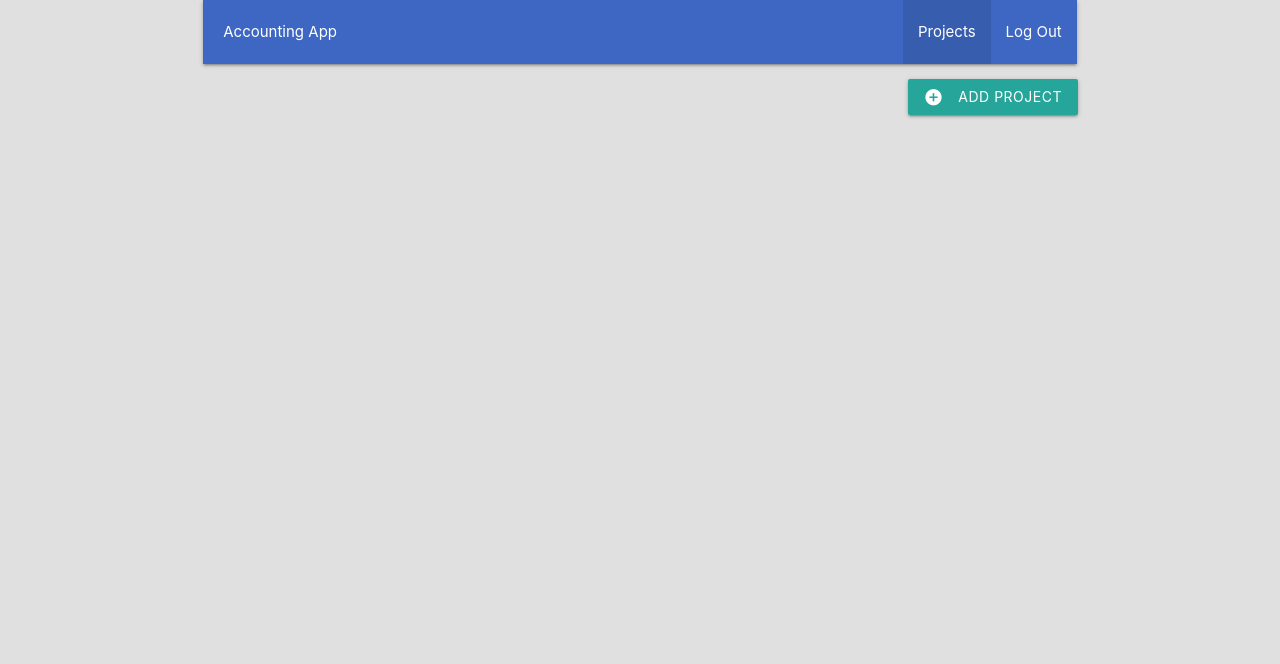
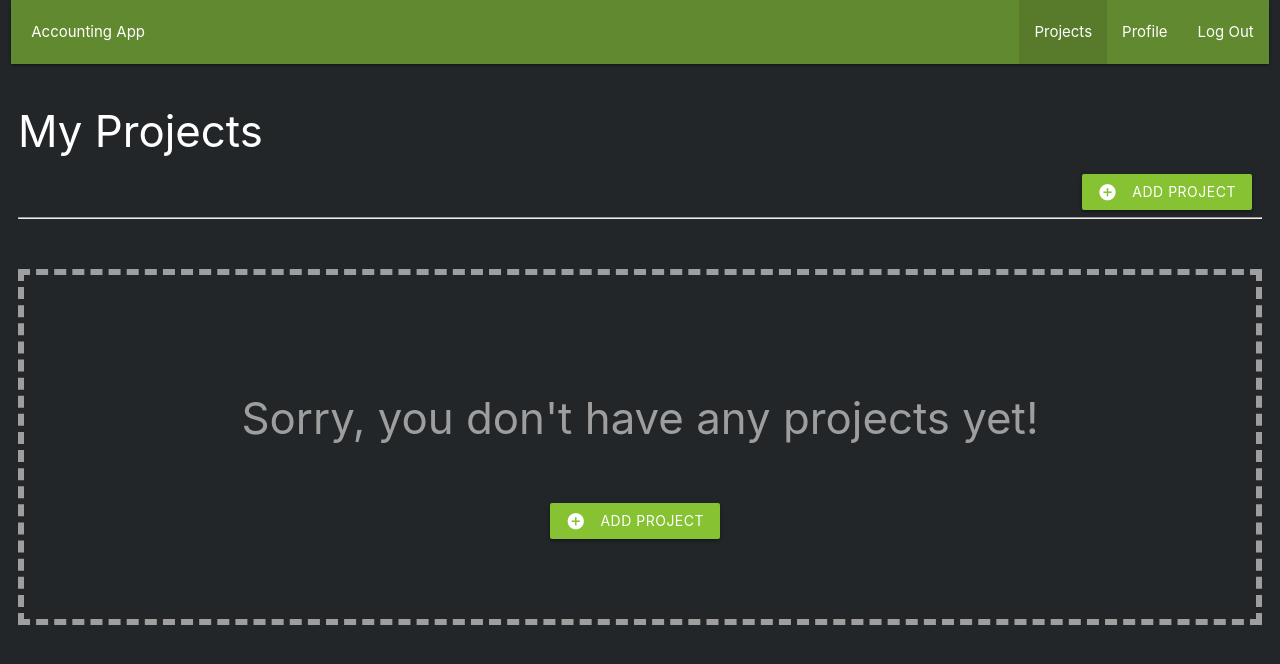
Before and after one commit to RasoulXR10/Budgetapplication, a Django app: template BudgetApp/budget/templates/budget/home.html in a window 1280 px wide. Shown: the top 664 px of the page. Run offline with Django 3.2, Linux system fonts and the light colour scheme; the template is opened without the code that fills it, so the values that code supplies are empty; some libraries are stand-ins or nearby versions.

Commit message:
rudimentery homestylish commited

```diff
--- a/BudgetApp/budget/static/css/styles.css
+++ b/BudgetApp/budget/static/css/styles.css
@@ -2,7 +2,7 @@
 
 html {
     font-family: 'Montserrat';
-    background-color: #E0E0E0;
+    background-color: #222629;
 }
 
 /* General */
@@ -14,9 +14,17 @@ html {
     margin: 0!important;
 }
 
+
+.section-projects {
+    padding: 10px;
+    margin-top: 0px;
+    margin-right: 8px;
+    margin-left: 8px;
+}
+
 /* project list (no project) */
 .noproject-wrapper {
-    margin-top: 250px;
+    margin-top: 50px;
     padding: 80px 0px;
     border: 6px dashed #9e9e9e;
 }
@@ -34,8 +42,9 @@ form ul li.category {
     margin-right: 5px;
 }
 
-.add-project-button {
+.btn.waves-effect {
     margin-right: 10px;
+    background-color: #86c232;
 }
 
 /* project detail statics */
@@ -76,5 +85,19 @@ form ul li.category {
 /* navbar */
 .nav-wrapper {
     padding-left: 20px;
-    background-color: #3d67c2;
+    background-color: #61892f;
 }
+
+/* card panel */
+.card-panel.background-color {
+    background-color: #373b3e;
+    color: white;
+}
+.text-card-color {
+    color: #aaacad;
+}
+
+/* username font */
+.text-username {
+    color: white;
+}
--- a/BudgetApp/budget/templates/budget/base.html
+++ b/BudgetApp/budget/templates/budget/base.html
@@ -18,20 +18,22 @@
 </head>
 
 <body>
-    <section class="container">
     <div class="row">
         <div class="col s12 m12 l12">
-                <nav>
-                    <div class="nav-wrapper">
+            <nav class=>
+                <div class="nav-wrapper" content="width=full-width">
                     <a href="#" class="brand-logo-left">Accounting App</a>
                     <ul id="" class = "right hide-on-med-and-down">
-                            <li class = "active"><a href = "#">Projects</a></li>
+                        <li class = "active"><a href = "{% url 'budget-home' %}">Projects</a></li>
+                        <li><a href="{% url 'user-profile' %}">Profile</a></li>
                         <li><a href="#">Log Out</a></li>
                     </ul>
                 </div>
             </nav>
         </div>
     </div>
+
+    <section class="section section-projects">
 
         {% block content %}
 
--- a/BudgetApp/budget/templates/budget/home.html
+++ b/BudgetApp/budget/templates/budget/home.html
@@ -2,20 +2,45 @@
 
 {% block content %}
 
-    <section class="section section-projects">
     <div class="row">
-            <button class="btn waves-effect right modal-trigger add-project-button" href="#">
+        <ul>
+            <li>
+                <h3 class="text-username">My Projects</h3>
+            </li>
+            <li>
+                <button class="btn waves-effect right modal-trigger" href="#">
                     <i class="material-icons white-text left">add_circle</i>
                     Add Project
                 </button>
+            </li>
+        </ul>
+    </div>
+    <hr>
+
+    <div class="row">
+        {% for project in projects %}
+
+            <div class="col s12 l3">
+                <div class="card-panel background-color">
+                    <strong class="text-card-color">{{ project.author }}</strong>
+                    <h3>{{ project.title }}</h3>
+                    <p class="text-card-color">Created on {{ project.date_created }}</p>
+                    <p class="text-card-color">{{ project.description }}</p>
+                    <a href="#" class="btn" style="background-color: #86c232">Visit</a>
+                </div>
             </div>
 
-    {% for project in projects %}
-        <strong>{{ project.author }}</strong>
-        <h1>{{ project.title }}</h1>
-        <p>Created on {{ project.date_created }}</p>
-        <p>{{ project.description }}</p>
+        {% empty %}
+
+            <div class="noproject-wrapper center">
+                <h3 class="grey-text">Sorry, you don't have any projects yet!</h3>
+                <button class="btn waves-effect center modal-trigger add-project-button" href="#">
+                    <i class="material-icons white-text left">add_circle</i>
+                    <span>Add Project</span>
+            </div>
+
         {% endfor %}
-    </section>
+
+    </div>
 
 {% endblock content %}
--- a/BudgetApp/budget/templates/budget/profile.html
+++ b/BudgetApp/budget/templates/budget/profile.html
@@ -2,6 +2,6 @@
 
 {% block content %}
 
-    <h1>User profile</h1>
+    <h1 class="text-username">User profile</h1>
 
 {% endblock content %}
```
Also changed, not shown: BudgetApp/budget/views.py (+24 -0 lines). Lines whose indentation alone changed are shown as unchanged.
